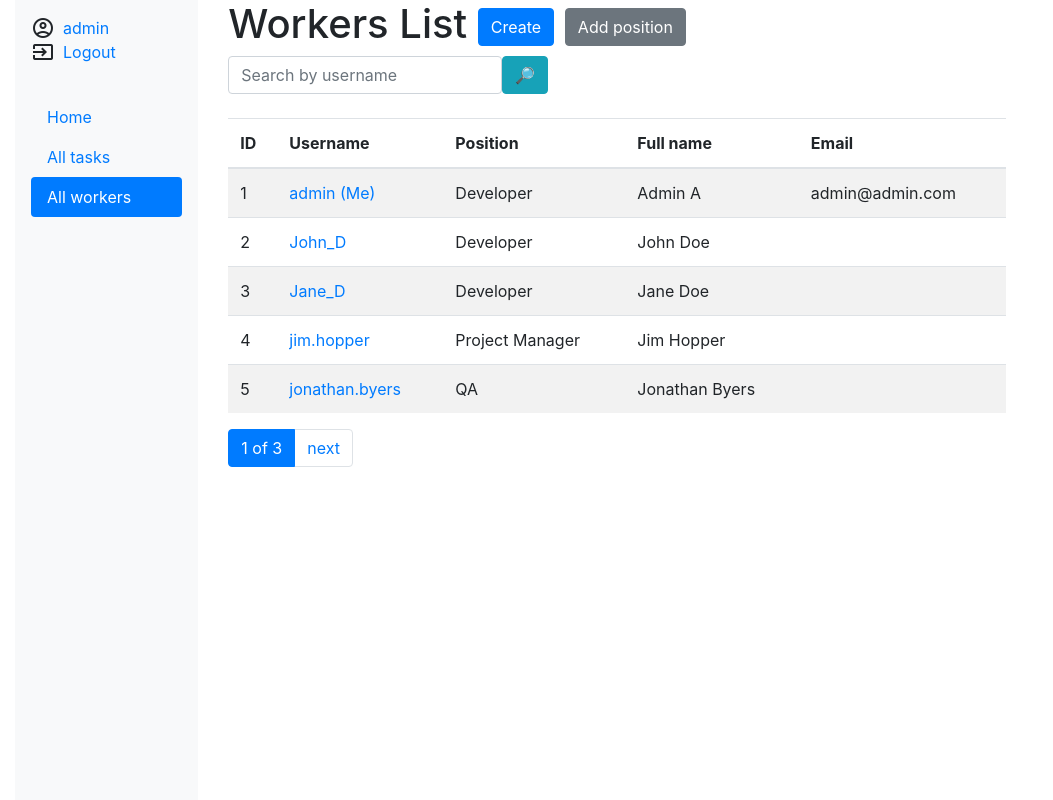
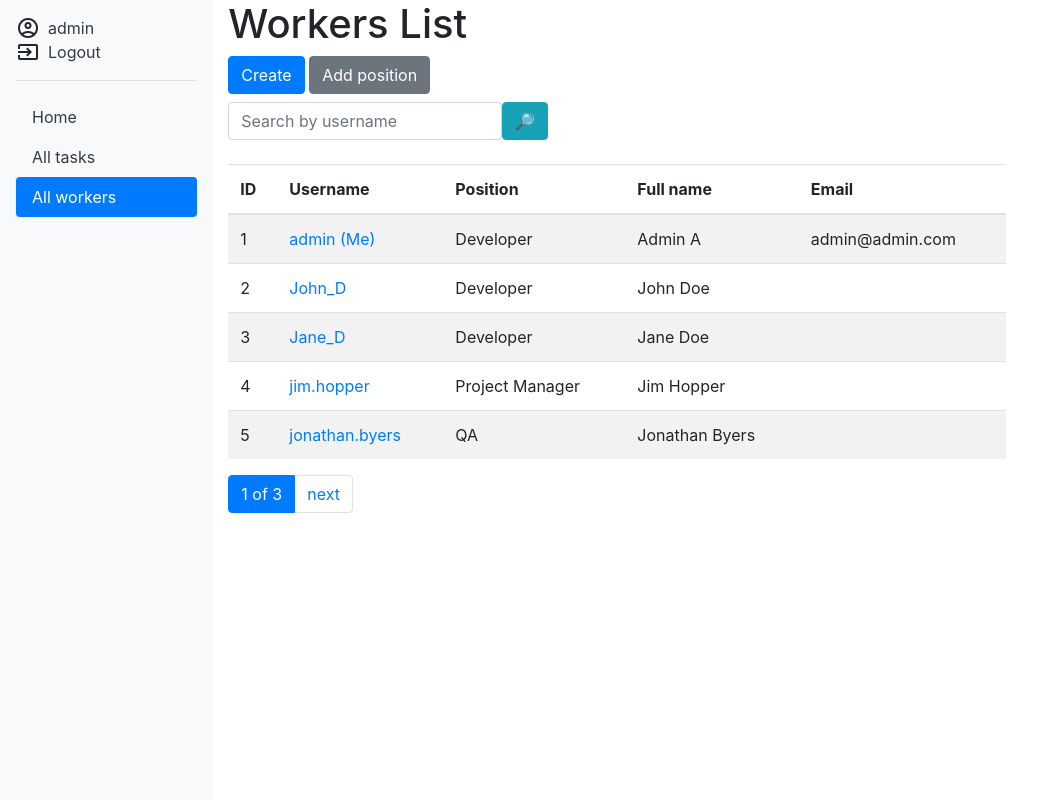
Before and after one commit to SevKrok/it-task-manager, a Django app: page /workers/ in a window 1280 px wide. Shown: the whole page, without its empty margins (0-1053 px from the left). Run offline with Django 4.2, Linux system fonts and the light colour scheme; a user stored in the database is signed in; data comes from the database, SQL or seed files in the repository; some libraries are stand-ins or nearby versions.

Commit message:
Update sidebar.html and worker_list.html

```diff
--- a/templates/base.html
+++ b/templates/base.html
@@ -19,7 +19,7 @@
 <body>
 <div class="container-fluid h-100">
   <div class="row h-100">
-    <div class="col-sm-2">
+    <div class="col-sm-2 p-0">
 
       {% block sidebar %}
         {% include "includes/sidebar.html" %}
--- a/templates/includes/sidebar.html
+++ b/templates/includes/sidebar.html
@@ -5,13 +5,14 @@
       account_circle
     </span>
       <a href="{{ user.get_absolute_url }}"
-         class="fs-4 mb-3 mb-md-0 me-md-auto link-dark text-decoration-none">{{ user.get_username }}</a>
+         class="fs-4 mb-3 mb-md-0 me-md-auto text-dark text-decoration-none">{{ user.get_username }}</a>
     </div>
     <div class="d-flex align-items-center">
     <span class="material-symbols-outlined" style="margin-right: 0.5rem;">
       input
     </span>
-      <a class="fs-5 mb-3 mb-md-0 me-md-auto link-dark text-decoration-none" href="{% url 'logout' %}?next={{ request.path }}">
+      <a class="fs-5 mb-3 mb-md-0 me-md-auto text-dark text-decoration-none"
+         href="{% url 'logout' %}?next={{ request.path }}">
         Logout
       </a>
     </div>
@@ -20,25 +21,26 @@
     <span class="material-symbols-outlined" style="margin-right: 0.5rem;">
       input
     </span>
-      <a class="fs-5 mb-3 mb-md-0 me-md-auto link-dark text-decoration-none" href="{% url 'login' %}?next={{ request.path }}">
+      <a class="fs-5 mb-3 mb-md-0 me-md-auto text-dark text-decoration-none"
+         href="{% url 'login' %}?next={{ request.path }}">
         Login
       </a>
     </div>
   {% endif %}
-  <hr>
+  <hr class="w-100">
   {% with request.resolver_match.url_name as url_name %}
     <ul class="nav nav-pills flex-column mb-auto">
       <li class="nav-item">
         <a href="{% url 'task_manager:index' %}"
-           class="nav-link {% if url_name == 'index' %}active{% else %}link-dark{% endif %}">Home</a>
+           class="nav-link {% if url_name == 'index' %}active{% else %}text-dark{% endif %}">Home</a>
       </li>
       <li>
         <a href="{% url 'task_manager:task-list' %}"
-           class="nav-link {% if url_name == 'task-list' %}active{% else %}link-dark{% endif %}">All tasks</a>
+           class="nav-link {% if url_name == 'task-list' %}active{% else %}text-dark{% endif %}">All tasks</a>
       </li>
       <li>
         <a href="{% url 'task_manager:worker-list' %}"
-           class="nav-link {% if url_name == 'worker-list' %}active{% else %}link-dark{% endif %}">All workers</a>
+           class="nav-link {% if url_name == 'worker-list' %}active{% else %}text-dark{% endif %}">All workers</a>
       </li>
     </ul>
   {% endwith %}
--- a/templates/task_manager/worker_list.html
+++ b/templates/task_manager/worker_list.html
@@ -3,13 +3,13 @@
 {% block content %}
   <h1>
     Workers List
-    <a href="{% url 'task_manager:worker-create' %}" class="btn btn-primary link-to-page">
-      Create
-    </a>
-    <a href="{% url 'task_manager:position-create' %}" class="btn btn-secondary link-to-page">
-      Add position
-    </a>
   </h1>
+  <a href="{% url 'task_manager:worker-create' %}" class="btn btn-primary link-to-page mb-2">
+    Create
+  </a>
+  <a href="{% url 'task_manager:position-create' %}" class="btn btn-secondary link-to-page mb-2">
+    Add position
+  </a>
 
   {% include "includes/search_form.html" %}
   <br>
@@ -17,7 +17,7 @@
 
   {% if worker_list %}
     <table class="table table-striped w-75">
-    <thead>
+      <thead>
       <tr>
         <th scope="col">ID</th>
         <th scope="col">Username</th>
@@ -25,7 +25,7 @@
         <th scope="col">Full name</th>
         <th scope="col">Email</th>
       </tr>
-    </thead>
+      </thead>
       {% for worker in worker_list %}
         <tr>
           <td>{{ worker.id }}</td>
```
